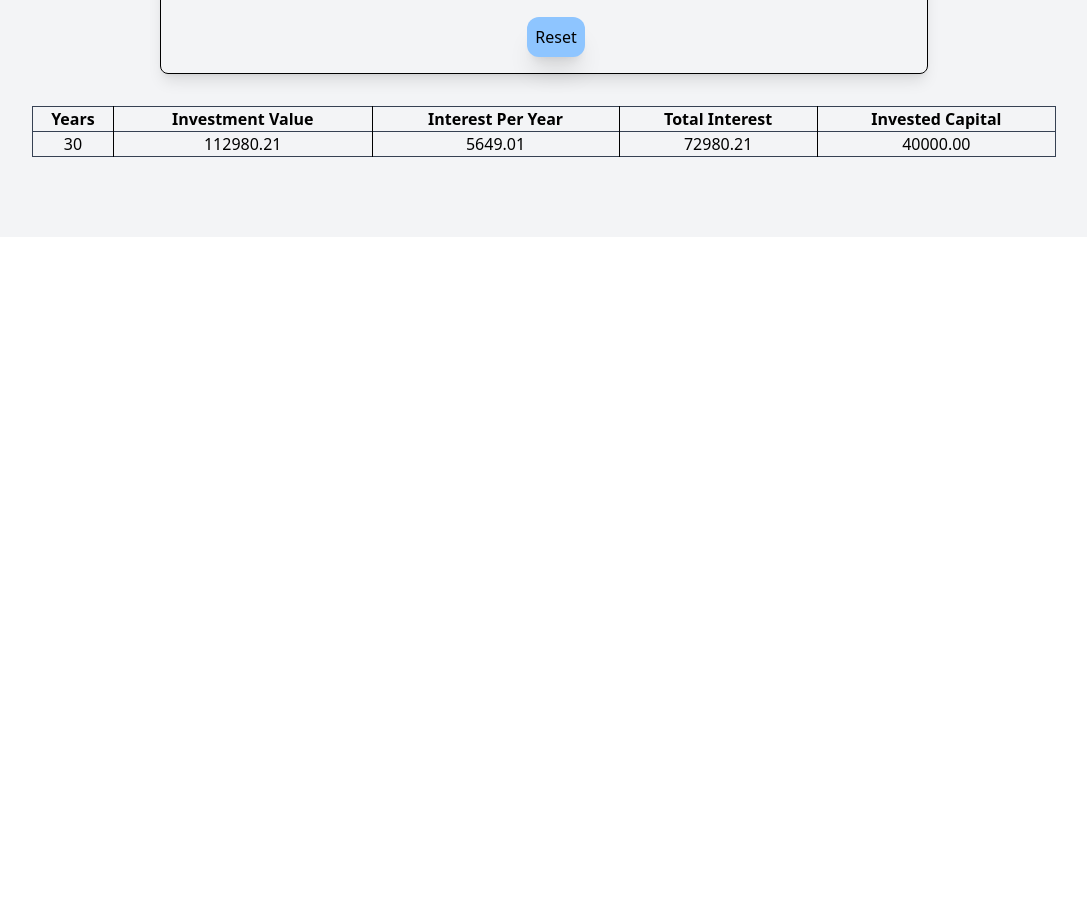
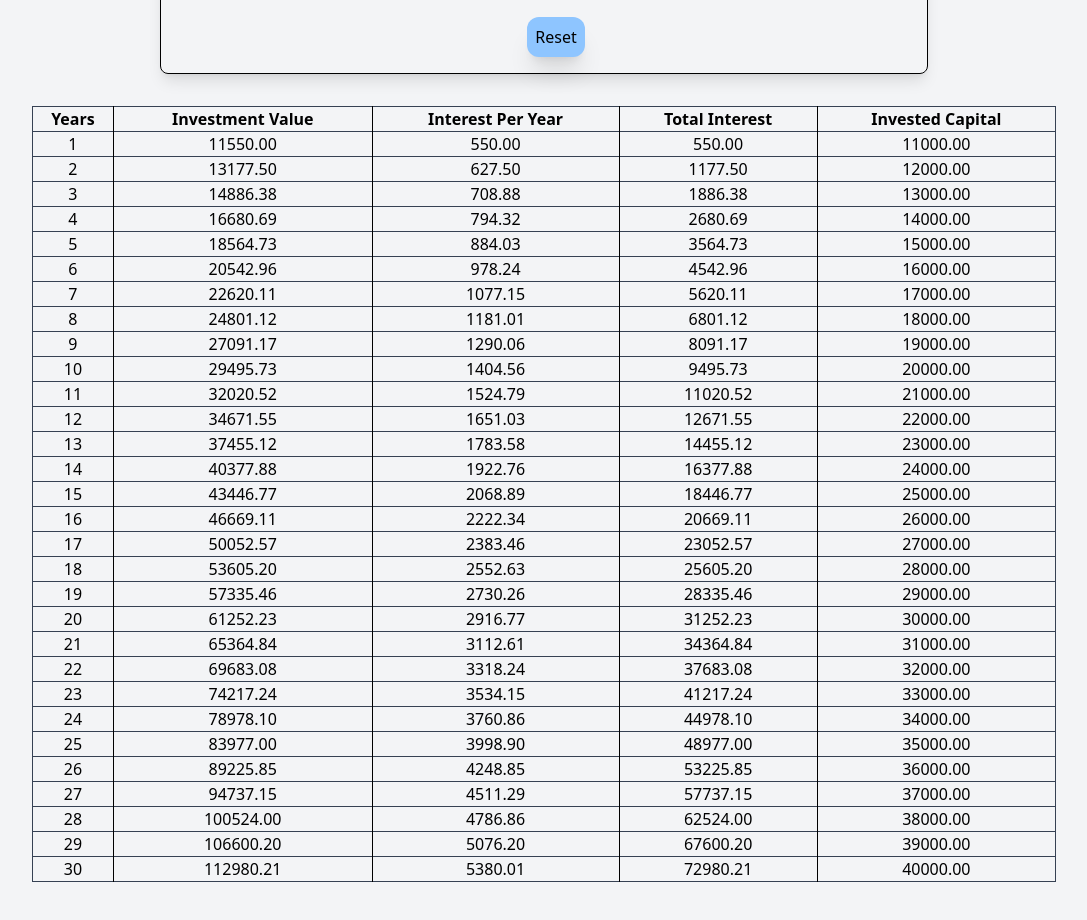
Before and after one commit to Ben-Cor/React-calcs, a React (Vite) app: page / in a window 1280 px wide. Shown: the part 960-1880 px from the top of the page, without its empty margins (96-1183 px from the left). Before the commit the page ends 1197 px from the top, so only its background shows below. Built offline with nearby package versions, Linux system fonts and the light colour scheme.

Commit message:
adjusted investment output to show a line in the table for each year of investment

```diff
--- a/src/components/InvestmentOutputs.jsx
+++ b/src/components/InvestmentOutputs.jsx
@@ -5,22 +5,21 @@ export default function InvestmentOuputs({ userInput }) {
 
         let currentAmount = initialInvestment;
 
-        for (let i = 0; i < years; i++) {
-            currentAmount += annualInvestment;
-            const interest = (currentAmount * interestRate) / 100;
-            currentAmount += interest;
-        }
+        for (let i = 1; i <= years; i++) {
+        currentAmount += annualInvestment; // Add annual investment
+        const interest = (currentAmount * interestRate) / 100; // Calculate interest for the year
+        currentAmount += interest; // Add interest to the current amount
 
         results.push({
-            year: years,
+            year: i,
             investmentValue: currentAmount,
-            interestPerYear: (currentAmount * interestRate) / 100,
-            totalInterest: currentAmount - initialInvestment - (annualInvestment * years),
-            investedCapital: initialInvestment + (annualInvestment * years),
+            interestPerYear: interest,
+            totalInterest: currentAmount - initialInvestment - (annualInvestment * i),
+            investedCapital: initialInvestment + (annualInvestment * i),
         });
-
-        return results;
     }
+    return results;
+}
 
 
     const results = calculateInvestmentResults({
@@ -44,8 +43,8 @@ export default function InvestmentOuputs({ userInput }) {
                     </tr>
                 </thead>
                 <tbody>
-                {results.map((yearData, index) => (
-                        <tr className="border-b-[1px] border-gray-700" key={index} >
+                    {results.map((yearData, index) => (
+                        <tr className="border-b-[1px] border-gray-700" key={index}>
                             <td className="border-r-[1px]">{yearData.year}</td>
                             <td className="border-r-[1px]">{yearData.investmentValue.toFixed(2)}</td>
                             <td className="border-r-[1px]">{yearData.interestPerYear.toFixed(2)}</td>
@@ -56,6 +55,5 @@ export default function InvestmentOuputs({ userInput }) {
                 </tbody>
             </table>
         </div>
-
-    )
+    );
 }
```
